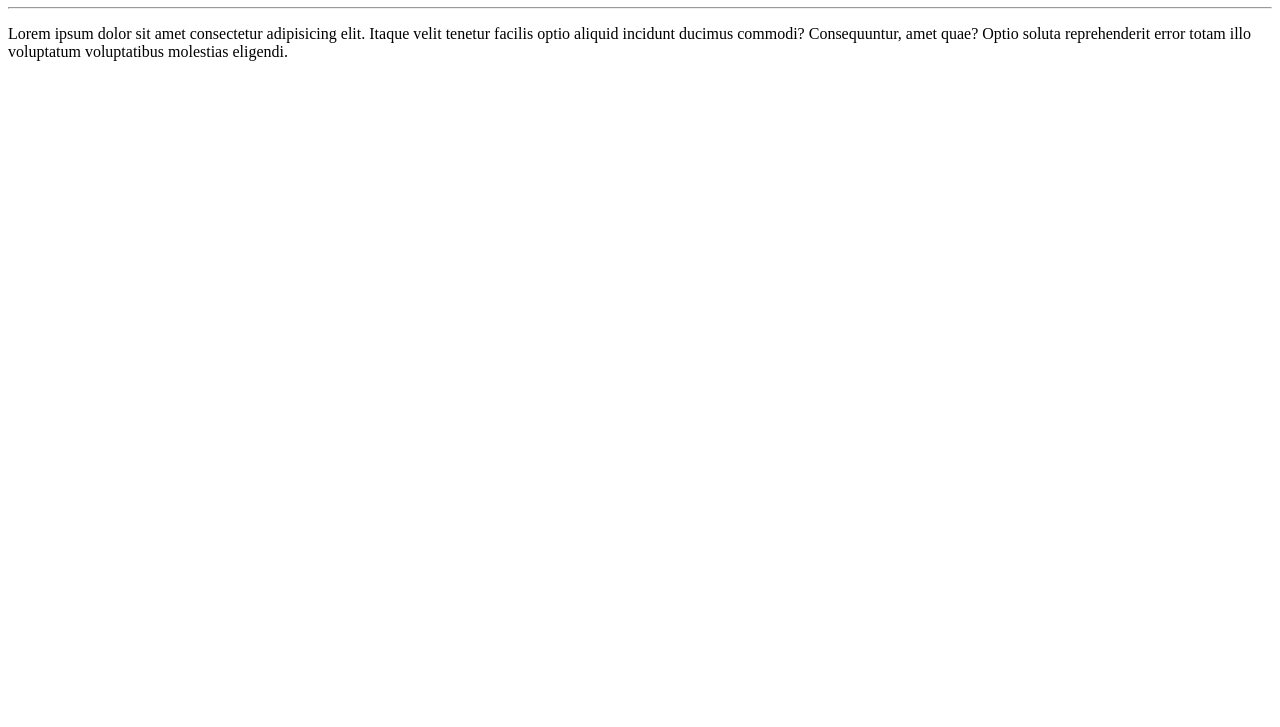
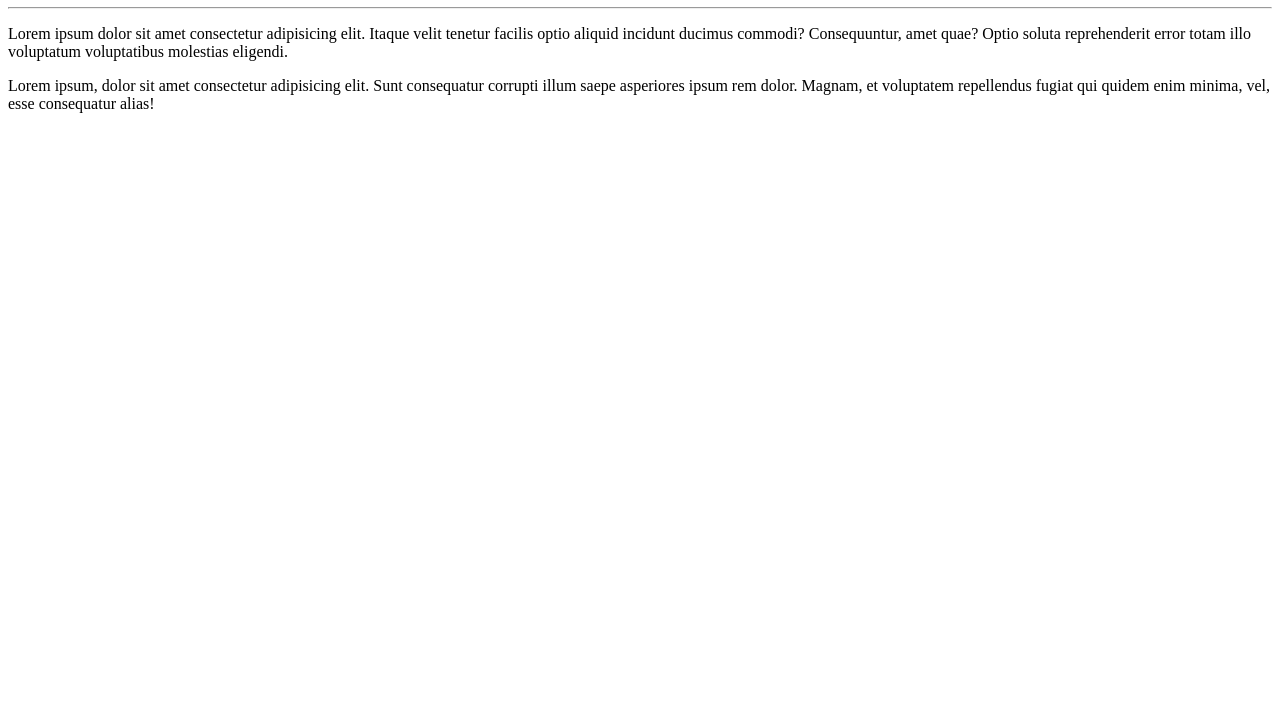
Before and after one commit to scarlettkety/Ola-Mundo, a plain HTML site: page site_exemplo/index.html in a window 1280 px wide. Shown: the part 73-800 px from the top of the page. Drawn offline with Linux system fonts and the light colour scheme.

Commit message:
adicionei um parágrafo

```diff
--- a/site_exemplo/index.html
+++ b/site_exemplo/index.html
@@ -9,5 +9,6 @@
     <h1>Olá, Mundo</h1>
     <hr>
     <p>Lorem ipsum dolor sit amet consectetur adipisicing elit. Itaque velit tenetur facilis optio aliquid incidunt ducimus commodi? Consequuntur, amet quae? Optio soluta reprehenderit error totam illo voluptatum voluptatibus molestias eligendi.</p>
+    <p>Lorem ipsum, dolor sit amet consectetur adipisicing elit. Sunt consequatur corrupti illum saepe asperiores ipsum rem dolor. Magnam, et voluptatem repellendus fugiat qui quidem enim minima, vel, esse consequatur alias!</p>
 </body>
 </html>
```
